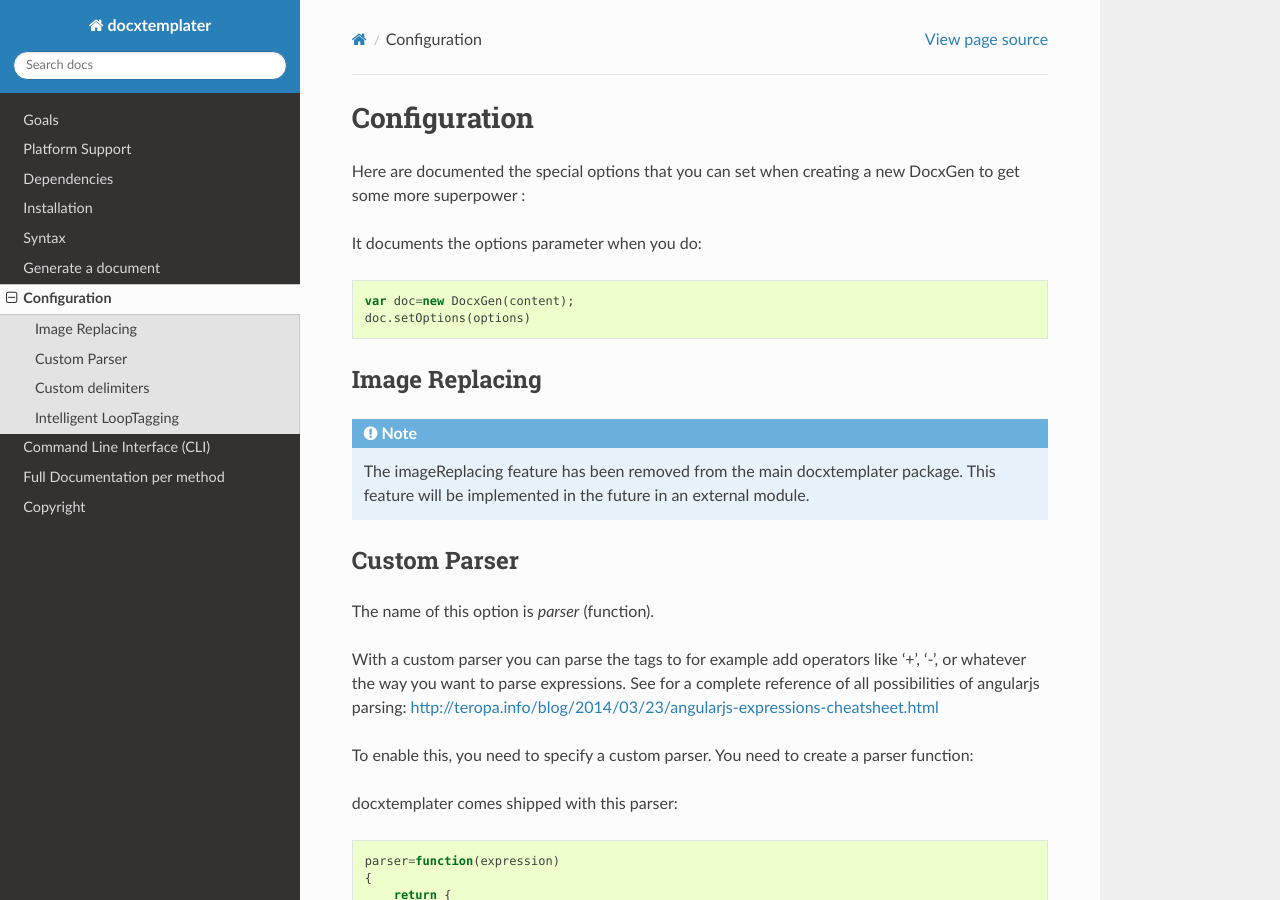
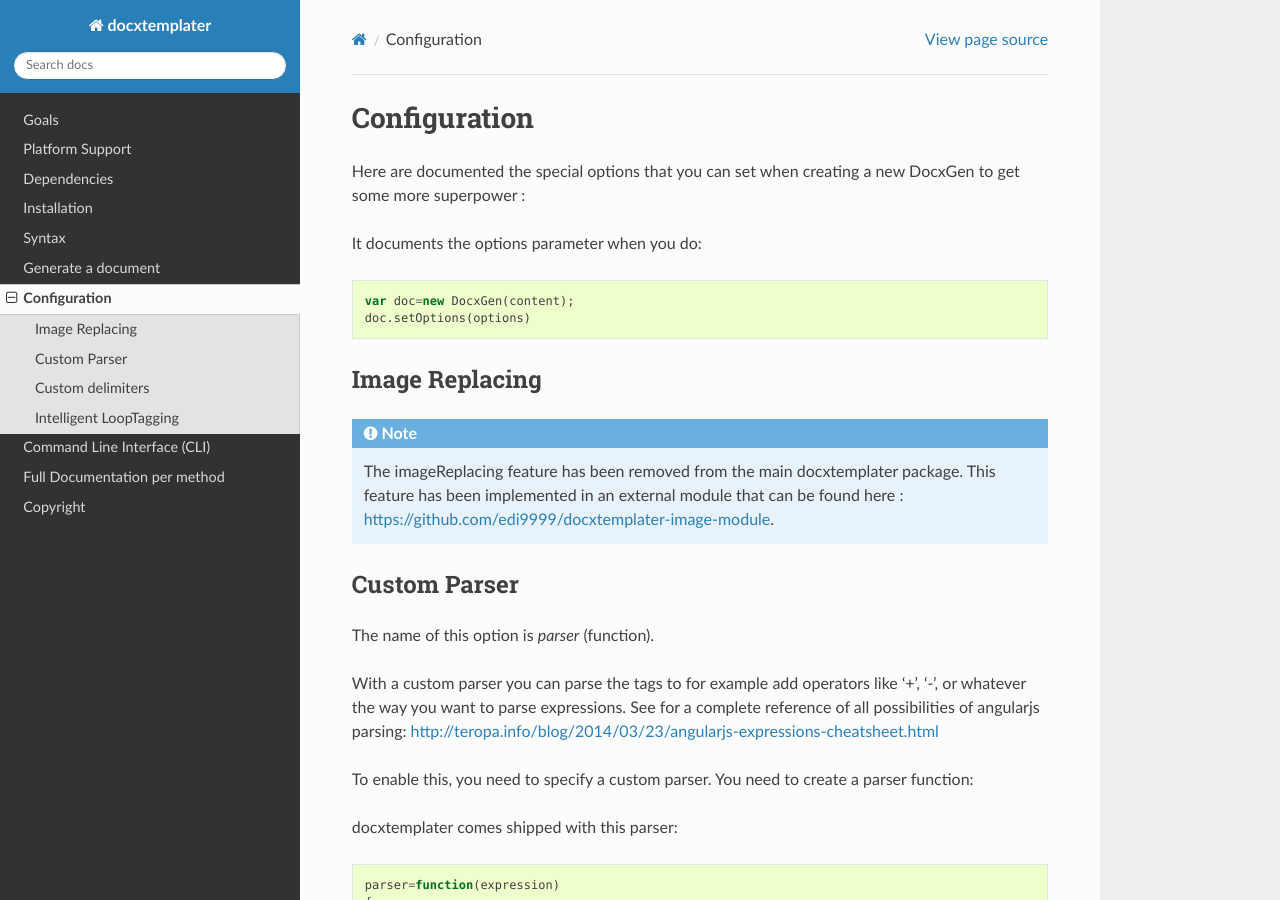
Before and after one commit to open-xml-templating/docxtemplater, a Sphinx documentation site: the page built from docs/source/configuration.rst, in a window 1280 px wide and 900 px high. Built offline with Sphinx 7.4.7 and the Read the Docs theme 2.0.0, drawn with Linux system fonts in a browser that asks for light colours.

Commit message:
update documentation about image replacing

```diff
--- a/docs/source/configuration.rst
+++ b/docs/source/configuration.rst
@@ -20,7 +20,7 @@ Image Replacing
 
 .. note::
 
-    The imageReplacing feature has been removed from the main docxtemplater package. This feature will be implemented in the future in an external module.
+    The imageReplacing feature has been removed from the main docxtemplater package. This feature has been implemented in an external module that can be found here : https://github.com/edi9999/docxtemplater-image-module.
 
 Custom Parser
 --------------
```
